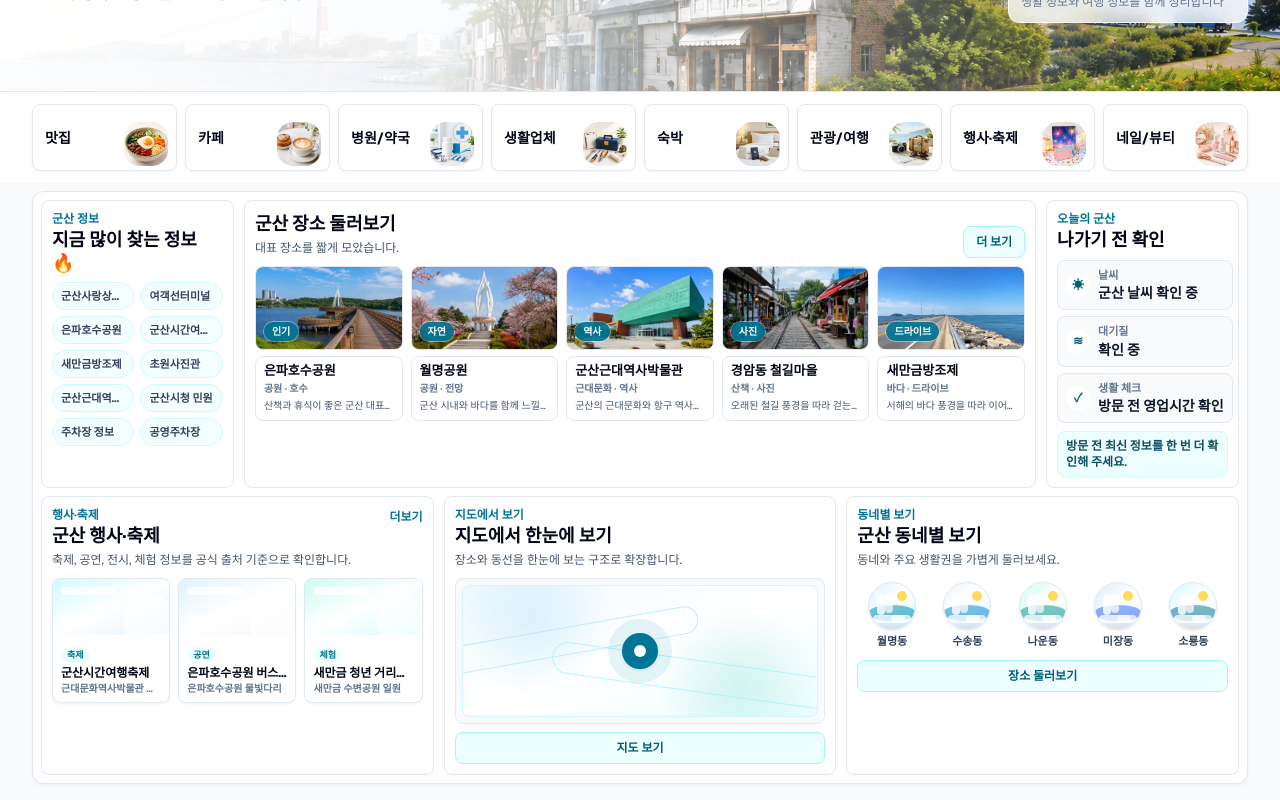
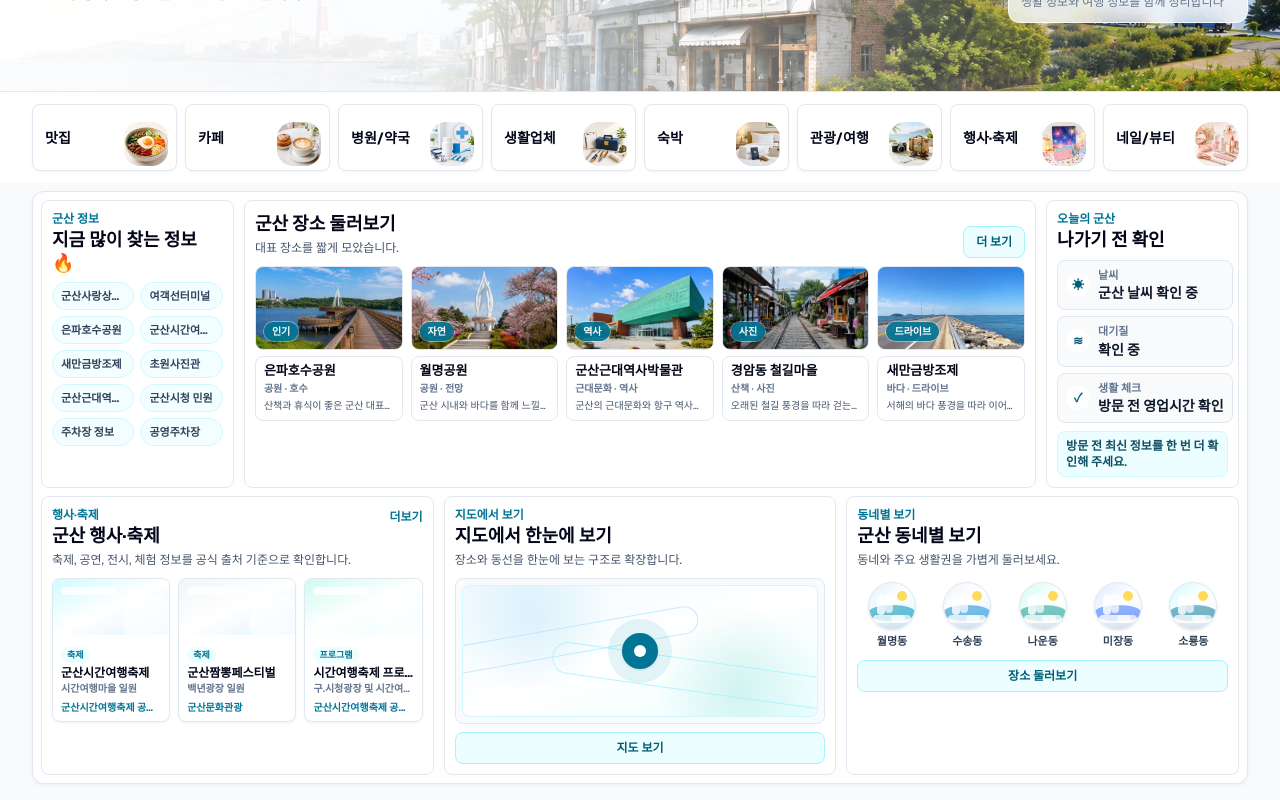
Before and after one commit to Aprasaks/gunsan-com, a Next.js app: page / in a window 1280 px wide. Shown: the part 277-1077 px from the top of the page. Built offline with nearby package versions, Linux system fonts and the light colour scheme; no server answers.

Commit message:
공식 출처 기반 행사 seed 데이터 구조 설계 #35

```diff
--- a/components/EventFestivalSection.tsx
+++ b/components/EventFestivalSection.tsx
@@ -1,49 +1,12 @@
-const eventCategories = [
-  {
-    key: "time-travel-festival",
-    badge: "축제",
-    title: "군산시간여행축제",
-    description: "근대문화역사박물관 일원",
-    tone: "from-cyan-100 via-white to-sky-100",
-  },
-  {
-    key: "eunpa-busking",
-    badge: "공연",
-    title: "은파호수공원 버스킹",
-    description: "은파호수공원 물빛다리",
-    tone: "from-sky-100 via-white to-slate-100",
-  },
-  {
-    key: "saemangeum-youth-festa",
-    badge: "체험",
-    title: "새만금 청년 거리페스타",
-    description: "새만금 수변공원 일원",
-    tone: "from-teal-100 via-white to-cyan-100",
-  },
-  {
-    key: "wolmyeong-night-market",
-    badge: "야간",
-    title: "월명동 야시장",
-    description: "월명동 일원",
-    tone: "from-slate-200 via-white to-cyan-50",
-  },
-  {
-    key: "family-experience",
-    badge: "가족",
-    title: "가족 체험 프로그램",
-    description: "아이와 함께 볼 정보",
-    tone: "from-blue-100 via-white to-sky-50",
-  },
-  {
-    key: "culture-exhibition",
-    badge: "전시",
-    title: "전시·문화 행사",
-    description: "문화 행사 정보 확인",
-    tone: "from-cyan-50 via-white to-slate-100",
-  },
+import { eventItems } from "@/data/eventItems";
+
+const mainEventItems = eventItems.slice(0, 3);
+
+const thumbnailTones = [
+  "from-cyan-100 via-white to-sky-100",
+  "from-slate-100 via-white to-sky-100",
+  "from-teal-100 via-white to-cyan-50",
 ] as const;
-
-const mainEventCategories = eventCategories.slice(0, 3);
 
 export default function EventFestivalSection() {
   return (
@@ -68,15 +31,15 @@ export default function EventFestivalSection() {
       </div>
 
       <div className="mt-2 grid gap-2 sm:grid-cols-3">
-        {mainEventCategories.map((item) => (
+        {mainEventItems.map((item, index) => (
           <article
-            key={item.key}
+            key={item.id}
             className="min-w-0 overflow-hidden rounded-lg border border-slate-200 bg-white shadow-sm shadow-slate-200/40"
           >
             <span
               className={[
                 "relative block h-14 overflow-hidden bg-gradient-to-br",
-                item.tone,
+                thumbnailTones[index % thumbnailTones.length],
               ].join(" ")}
               aria-hidden="true"
             >
@@ -86,14 +49,23 @@ export default function EventFestivalSection() {
             </span>
             <div className="min-w-0 px-2 py-1.5">
               <span className="mb-0.5 inline-flex h-4 items-center rounded-full bg-cyan-50 px-1.5 text-[9px] font-bold text-cyan-700">
-                {item.badge}
+                {item.category}
               </span>
               <span className="block truncate text-xs font-bold text-slate-950">
                 {item.title}
               </span>
               <span className="block truncate text-[10px] font-semibold text-slate-500">
-                {item.description}
+                {item.location ?? item.description}
               </span>
+              <a
+                href={item.sourceUrl}
+                target="_blank"
+                rel="noopener noreferrer"
+                className="mt-1 block truncate text-[10px] font-bold text-cyan-700"
+                aria-label={`${item.title} 공식 출처 새 창에서 보기`}
+              >
+                {item.sourceName}
+              </a>
             </div>
           </article>
         ))}
--- /dev/null
+++ b/data/eventItems.ts
@@ -0,0 +1,48 @@
+import type { EventItem } from "@/types/event";
+
+export const eventItems: EventItem[] = [
+  {
+    id: "gunsan-time-travel-festival",
+    title: "군산시간여행축제",
+    category: "축제",
+    location: "시간여행마을 일원",
+    periodLabel: "2026.10.02~10.05",
+    description: "근대 군산을 주제로 한 군산 대표 축제",
+    sourceName: "군산시간여행축제 공식 사이트",
+    sourceUrl: "https://festival.gunsan.go.kr/",
+    sourceType: "festival-site",
+    verificationStatus: "official-source",
+  },
+  {
+    id: "gunsan-jjamppong-festival",
+    title: "군산짬뽕페스티벌",
+    category: "축제",
+    location: "백년광장 일원",
+    description: "군산 짬뽕 문화를 다루는 지역 축제",
+    sourceName: "군산문화관광",
+    sourceUrl: "https://www.gunsan.go.kr/tour/m2101/view/5235377",
+    sourceType: "official-gunsan",
+    verificationStatus: "official-source",
+  },
+  {
+    id: "gunsan-time-travel-programs",
+    title: "시간여행축제 프로그램",
+    category: "프로그램",
+    location: "구.시청광장 및 시간여행마을 일원",
+    description: "공연, 체험, 전시 프로그램을 공식 사이트에서 확인",
+    sourceName: "군산시간여행축제 공식 사이트",
+    sourceUrl: "https://festival.gunsan.go.kr/contents.htm?code=3_1_1",
+    sourceType: "festival-site",
+    verificationStatus: "official-source",
+  },
+  {
+    id: "gunsan-culture-tour-event-list",
+    title: "군산 축제·행사 정보",
+    category: "행사",
+    description: "군산문화관광에서 제공하는 축제·행사 목록",
+    sourceName: "군산문화관광",
+    sourceUrl: "https://www.gunsan.go.kr/tour/m2101",
+    sourceType: "official-gunsan",
+    verificationStatus: "official-source",
+  },
+];
--- /dev/null
+++ b/types/event.ts
@@ -0,0 +1,22 @@
+export type EventSourceType =
+  | "official-gunsan"
+  | "festival-site"
+  | "tour-api"
+  | "standard-data"
+  | "manual";
+
+export type EventVerificationStatus = "official-source" | "needs-check";
+
+export type EventItem = {
+  id: string;
+  title: string;
+  category: string;
+  location?: string;
+  periodLabel?: string;
+  description: string;
+  image?: string;
+  sourceName: string;
+  sourceUrl: string;
+  sourceType: EventSourceType;
+  verificationStatus: EventVerificationStatus;
+};
```
